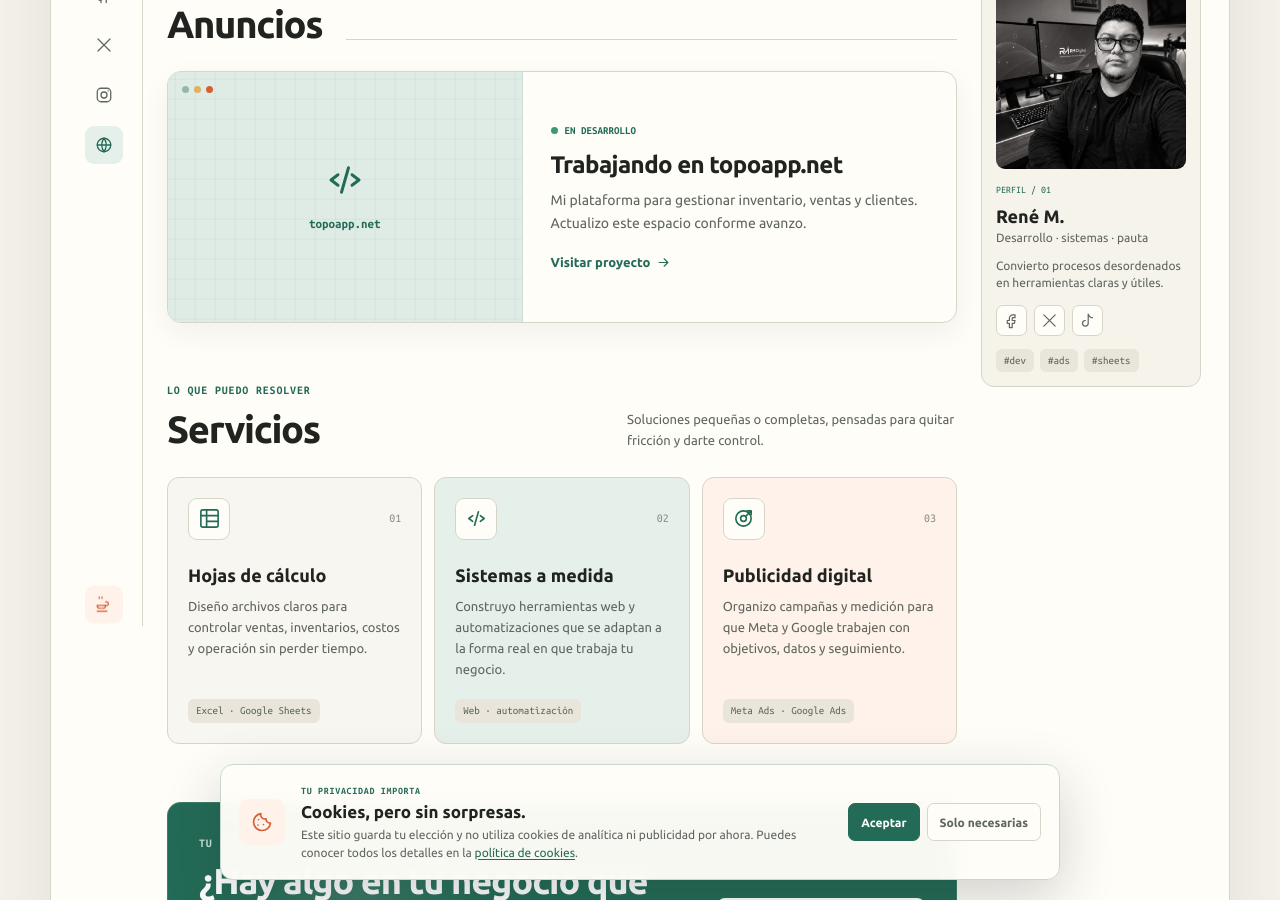
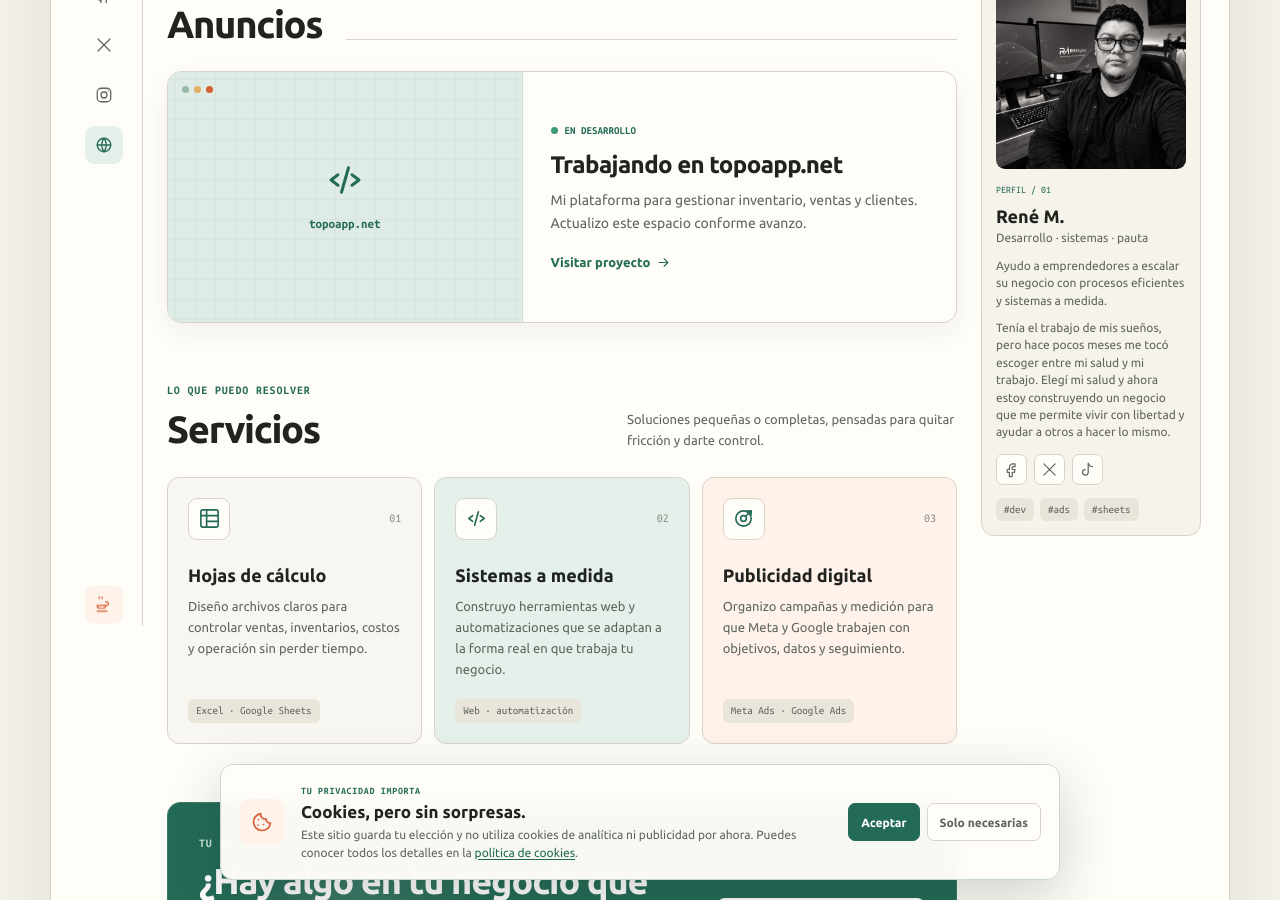
Before and after one commit to renedev0284-creator/rmdigitalnet, a Jekyll site: the page built from index.md, in a window 1280 px wide and 900 px high, scrolled down 620 px. Built offline with Jekyll 4.4.1, drawn with Linux system fonts in a browser that asks for light colours.

```diff
--- a/_includes/sidebar-right.html
+++ b/_includes/sidebar-right.html
@@ -7,7 +7,12 @@
     <span class="profile-label">perfil / 01</span>
     <p class="name">{{ site.author.name }}</p>
     <p class="role">Desarrollo · sistemas · pauta</p>
-    <p class="profile-summary">Convierto procesos desordenados en herramientas claras y útiles.</p>
+    <p class="profile-summary">Ayudo a emprendedores a escalar su negocio con procesos eficientes y sistemas
+      a medida.
+    </p>
+    <p class="profile-summary">Tenía el trabajo de mis sueños, pero hace pocos meses me tocó
+      escoger entre mi salud y mi trabajo. Elegí mi salud y ahora estoy construyendo un negocio que me permite vivir con libertad y ayudar a otros a hacer lo mismo.
+    </p>
   </div>
 
   <div class="socials">
```
Also changed, not shown: _data/social.yml (+6 -6 lines).
